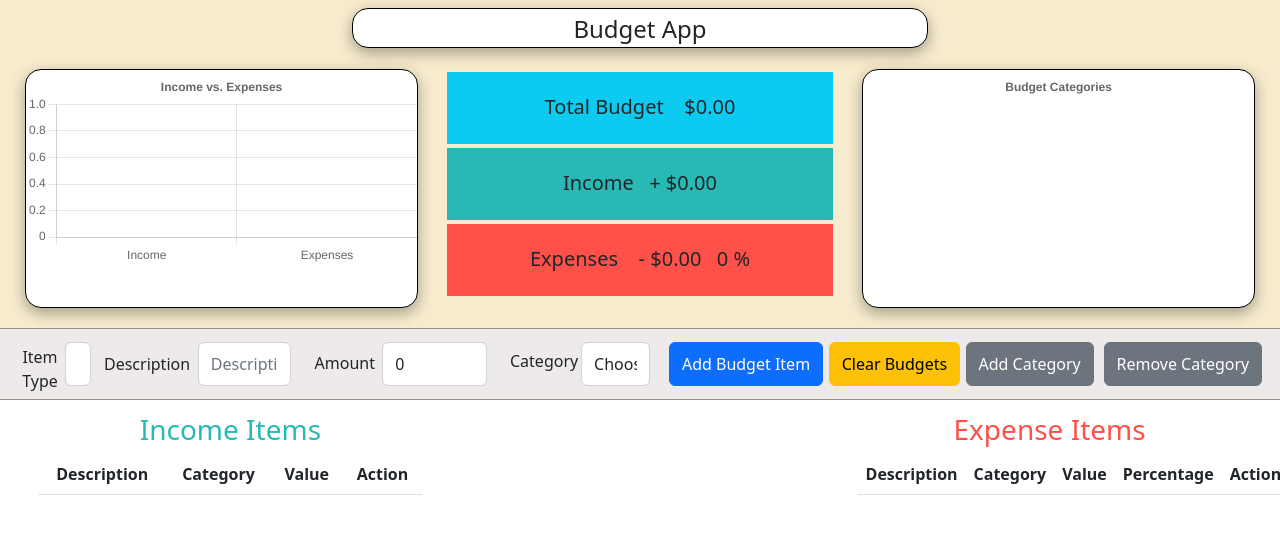
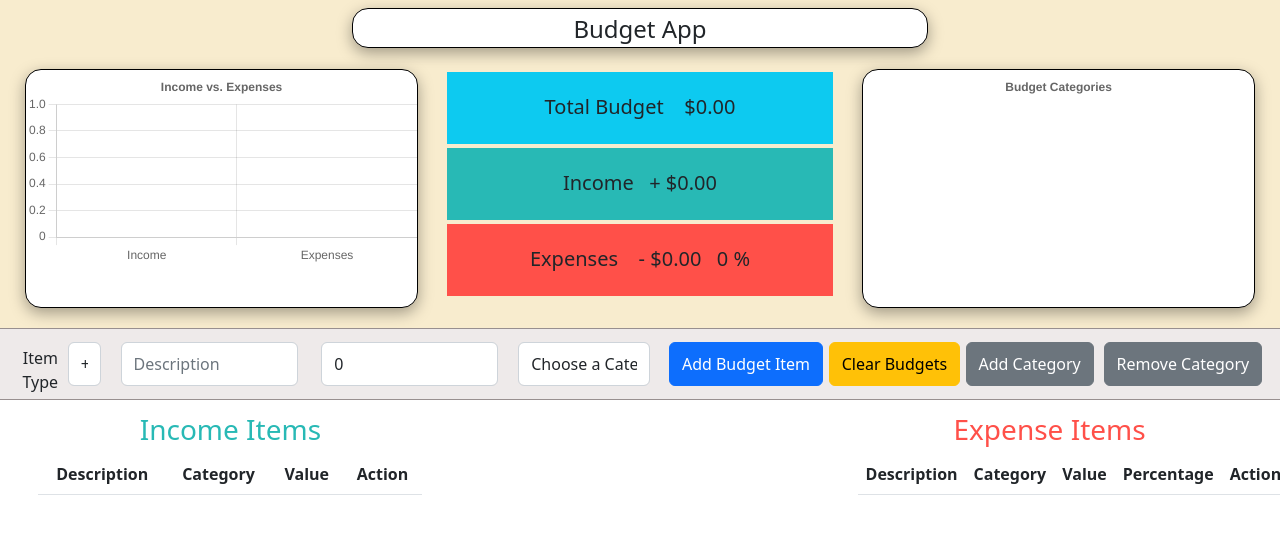
Before and after one commit to ipcampbell12/react_budget_app, a React (Create React App) app: page / in a window 1280 px wide. Shown: the top 534 px of the page. Built offline with nearby package versions, Linux system fonts and the light colour scheme.

Commit message:
final commit

```diff
--- a/src/App.scss
+++ b/src/App.scss
@@ -108,6 +108,7 @@ body {
           span {
             margin-left: 2%;
             margin-right: 2%;
+
           }
 
         }
--- a/src/components/AddBudgetItem.js
+++ b/src/components/AddBudgetItem.js
@@ -103,21 +103,19 @@ function AddBudgetItem({ onAdd, setShow, setDanger, clearLists, length }) {
                 </div>
 
                 <div className="form-field">
-                    <label htmlFor="" className="">Description</label>
+
                     <input type="text" placeholder='Description' className="form-control" value={description} onChange={(e) => {
                         setDescription(e.target.value)
                     }} />
                 </div>
 
                 <div className="form-field">
-                    <label htmlFor="" className="">Amount</label>
-                    <input type="number" className="form-control" value={value} onChange={(e) => {
+                    <input type="number" className="form-control" value={value} placeholder="Value" onChange={(e) => {
                         setValue(parseFloat(e.target.value))
                     }} />
                 </div>
 
                 <div className="form-field">
-                    <label htmlFor="" className="">Category</label>
                     <select className="add-category form-control" placeholder='Category' value={category} onChange={(e) => {
                         setCategory(e.target.value)
                     }}>
--- a/src/components/TotalBudget.js
+++ b/src/components/TotalBudget.js
@@ -6,18 +6,18 @@ function TotalBudget({ income, expenses, difference, percentage }) {
 
             <div className='difference bg-info'>
                 <span>Total Budget</span>
-                <span> {difference} </span>
+                <span className="values"> {difference} </span>
             </div>
 
             <div className="income ">
                 <span>Income</span>
-                <span>+ {income}</span>
+                <span className="values">+ {income}</span>
             </div>
 
             <div className="expenses " >
                 <span>Expenses</span>
-                <span> - {expenses}</span>
-                <span>{percentage > 0 ? percentage : 0} %</span>
+                <span className="values"> - {expenses}</span>
+                <span className="values">{percentage > 0 ? percentage : 0} %</span>
             </div >
         </div >
     );
```
